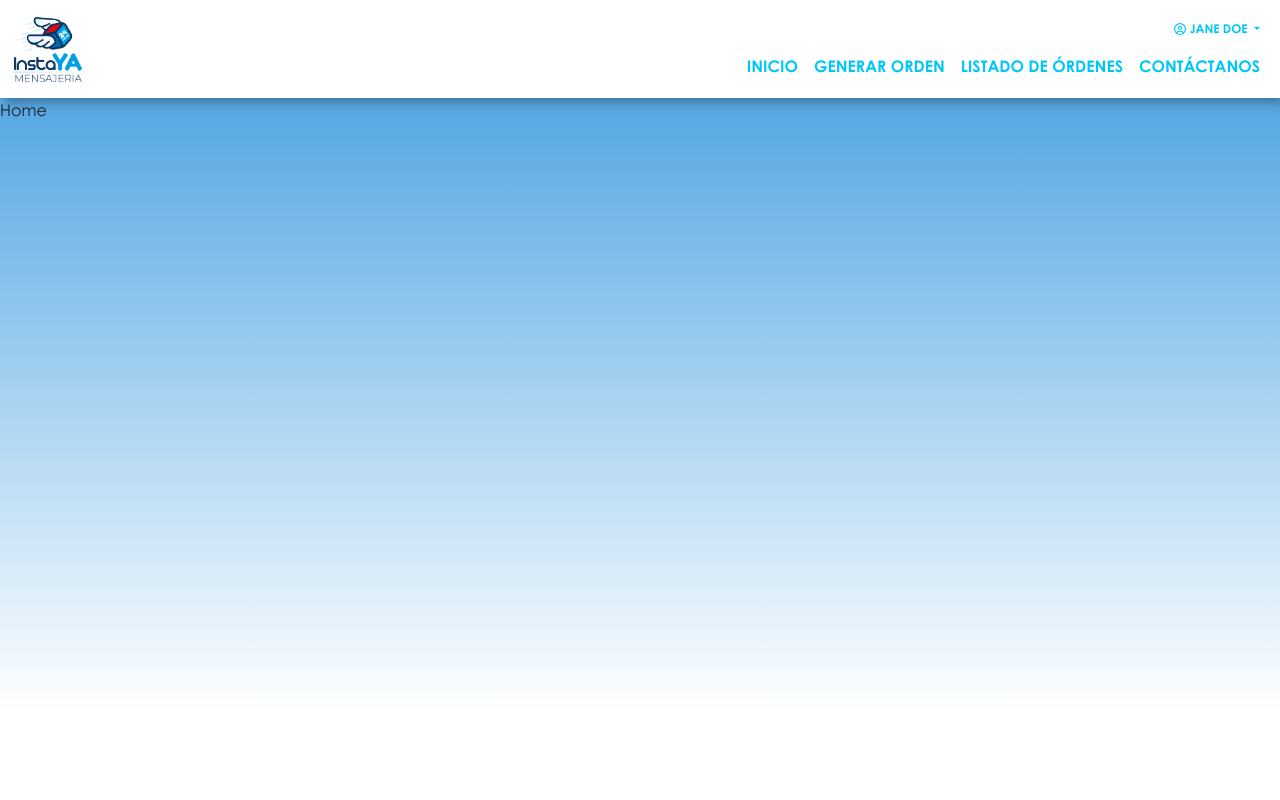
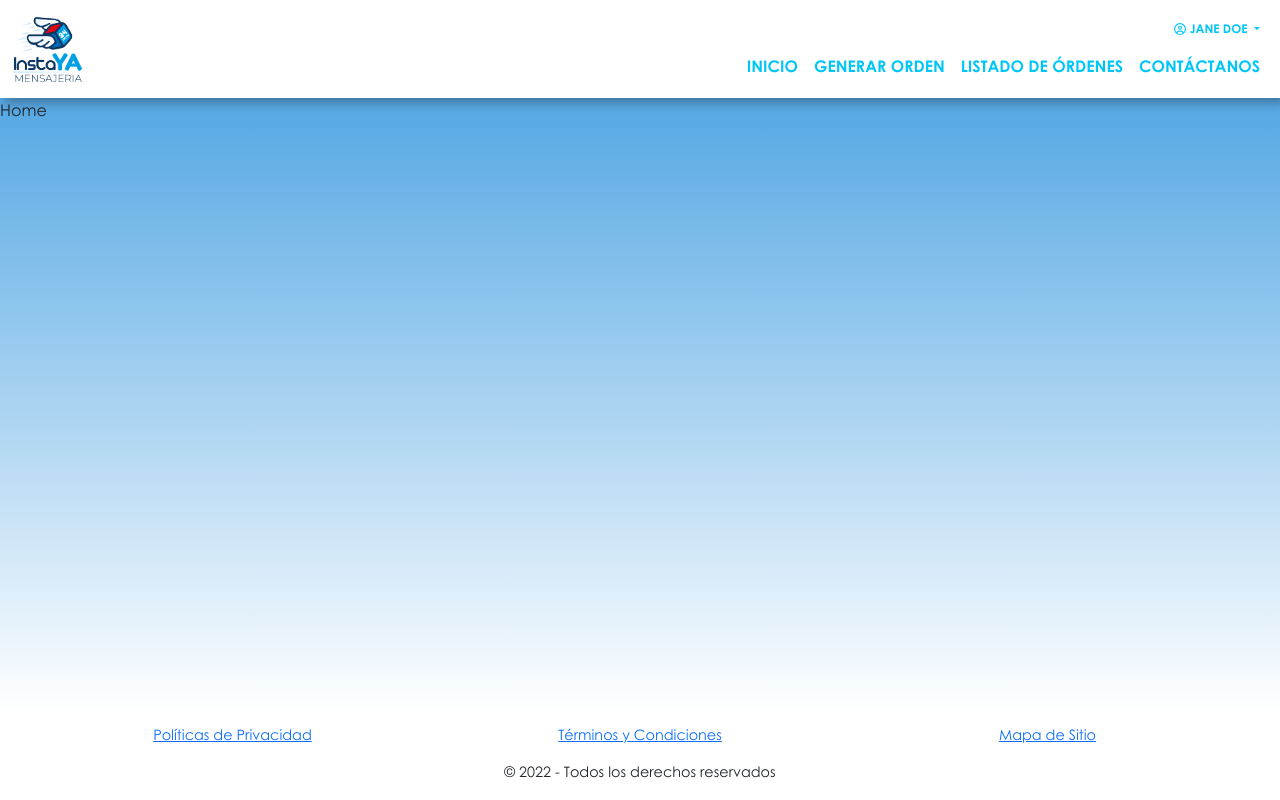
Before and after one commit to DazaTovarJ/shipping-frontend, a React (Create React App) app: page / in a window 1280 px wide. Built offline with nearby package versions, Linux system fonts and the light colour scheme.

Commit message:
Implementación de pie de página

```diff
--- /dev/null
+++ b/src/components/ui/Footer.jsx
@@ -0,0 +1,24 @@
+import React from "react";
+import { Col, Row } from "react-bootstrap";
+import "./Footer.scss";
+
+const Footer = () => {
+  return (
+    <footer className="main-footer">
+      <Row className="justify-content-evenly py-3">
+        <Col lg={3}>
+          <a href="#">Políticas de Privacidad</a>
+        </Col>
+        <Col lg={3}>
+          <a href="#">Términos y Condiciones</a>
+        </Col>
+        <Col lg={3}>
+          <a href="#">Mapa de Sitio</a>
+        </Col>
+      </Row>
+      <p>&copy; {new Date().getFullYear()} - Todos los derechos reservados</p>
+    </footer>
+  );
+};
+
+export default Footer;
--- /dev/null
+++ b/src/components/ui/Footer.scss
@@ -0,0 +1,9 @@
+.main-footer {
+  background-color: rgba(255, 255, 255, 0.7);
+  font-size: 0.9rem;
+  text-align: center;
+  position: fixed;
+  bottom: 0;
+  left: 0;
+  width: 100%;
+}
--- a/src/pages/Base.jsx
+++ b/src/pages/Base.jsx
@@ -1,5 +1,6 @@
 import React from "react";
 import { Outlet } from "react-router-dom";
+import Footer from "../components/ui/Footer";
 import Toolbar from "../components/ui/Toolbar";
 
 function Base() {
@@ -7,7 +8,7 @@ function Base() {
     <>
       <Toolbar />
       <Outlet />
-      {/* TODO: Pie de página */}
+      <Footer />
     </>
   );
 }
```
